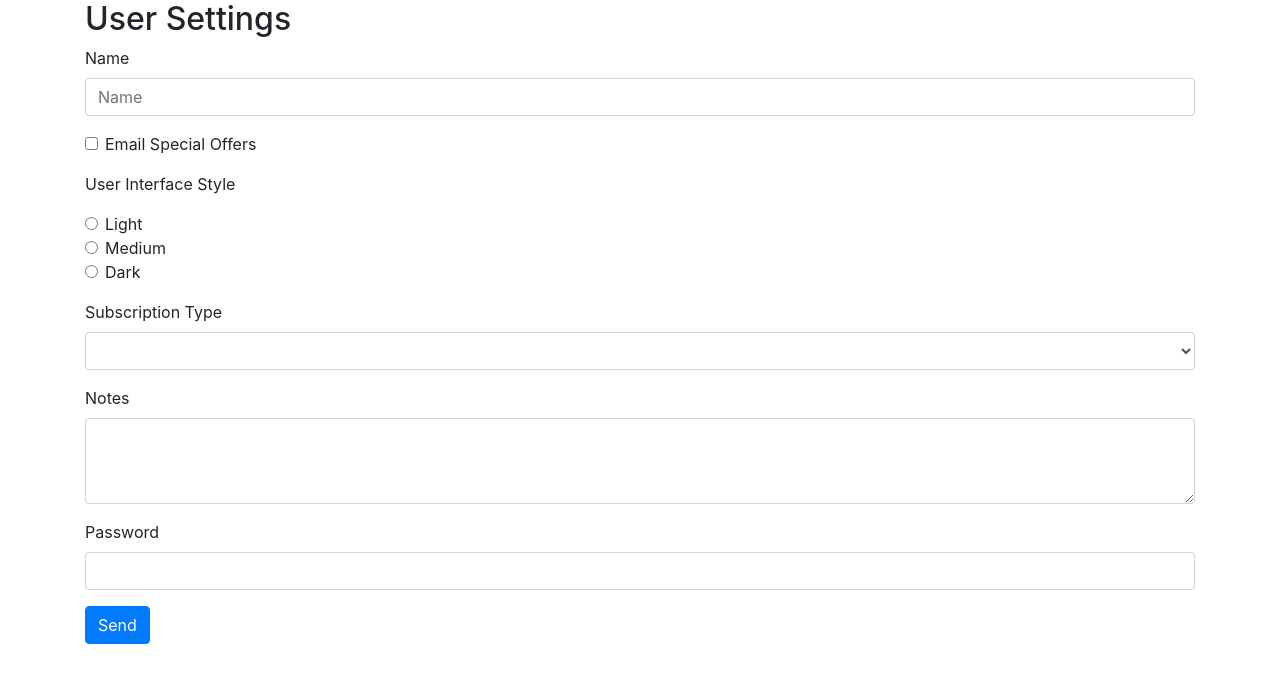
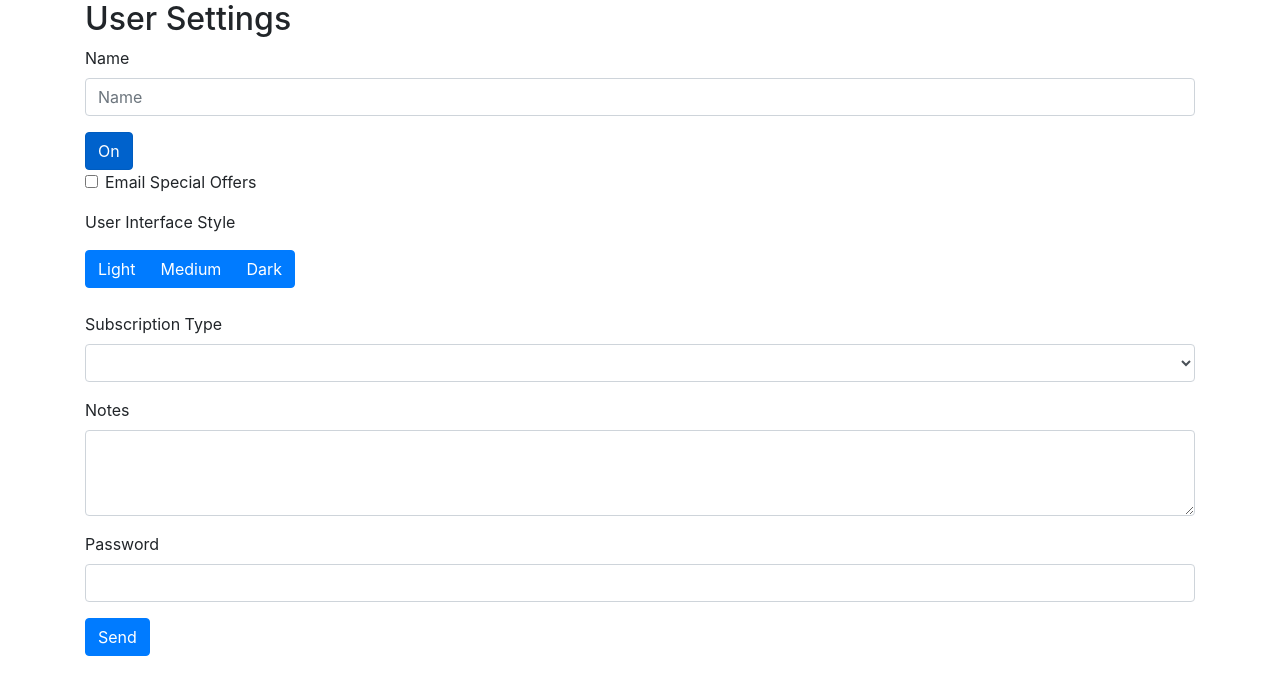
Before and after one commit to mbournehalley/angular-forms, an Angular app: page / in a window 1280 px wide. Shown: the top 694 px of the page. Built offline with nearby package versions, Linux system fonts and the light colour scheme.

Commit message:
feat: added third party ngx-bootstrap

```diff
--- a/angular.json
+++ b/angular.json
@@ -18,8 +18,12 @@
             "main": "src/main.ts",
             "polyfills": "src/polyfills.ts",
             "tsConfig": "src/tsconfig.app.json",
-            "assets": ["src/favicon.ico", "src/assets"],
+            "assets": [
+              "src/favicon.ico",
+              "src/assets"
+            ],
             "styles": [
+              "./node_modules/bootstrap/dist/css/bootstrap.min.css",
               "src/styles.css",
               "node_modules/bootstrap/dist/css/bootstrap.min.css"
             ],
@@ -77,16 +81,27 @@
             "polyfills": "src/polyfills.ts",
             "tsConfig": "src/tsconfig.spec.json",
             "karmaConfig": "src/karma.conf.js",
-            "styles": ["src/styles.css"],
+            "styles": [
+              "./node_modules/bootstrap/dist/css/bootstrap.min.css",
+              "src/styles.css"
+            ],
             "scripts": [],
-            "assets": ["src/favicon.ico", "src/assets"]
+            "assets": [
+              "src/favicon.ico",
+              "src/assets"
+            ]
           }
         },
         "lint": {
           "builder": "@angular-devkit/build-angular:tslint",
           "options": {
-            "tsConfig": ["src/tsconfig.app.json", "src/tsconfig.spec.json"],
-            "exclude": ["**/node_modules/**"]
+            "tsConfig": [
+              "src/tsconfig.app.json",
+              "src/tsconfig.spec.json"
+            ],
+            "exclude": [
+              "**/node_modules/**"
+            ]
           }
         }
       }
@@ -112,7 +127,9 @@
           "builder": "@angular-devkit/build-angular:tslint",
           "options": {
             "tsConfig": "e2e/tsconfig.e2e.json",
-            "exclude": ["**/node_modules/**"]
+            "exclude": [
+              "**/node_modules/**"
+            ]
           }
         }
       }
--- a/package.json
+++ b/package.json
@@ -21,6 +21,7 @@
     "@angular/router": "~7.2.0",
     "bootstrap": "^4.3.1",
     "core-js": "^2.5.4",
+    "ngx-bootstrap": "^5.1.0",
     "rxjs": "~6.3.3",
     "tslib": "^1.9.0",
     "zone.js": "~0.8.26"
--- a/src/app/app.module.ts
+++ b/src/app/app.module.ts
@@ -6,10 +6,11 @@ import { AppComponent } from "./app.component";
 import { FormsModule } from "@angular/forms";
 import { HttpClientModule } from "@angular/common/http";
 import { UserSettingsFormComponent } from "./user-settings-form/user-settings-form.component";
+import { ButtonsModule } from 'ngx-bootstrap/buttons';
 
 @NgModule({
   declarations: [AppComponent, UserSettingsFormComponent],
-  imports: [BrowserModule, AppRoutingModule, FormsModule, HttpClientModule],
+  imports: [BrowserModule, AppRoutingModule, FormsModule, HttpClientModule, ButtonsModule.forRoot()],
   providers: [],
   bootstrap: [AppComponent]
 })
--- a/src/app/user-settings-form/user-settings-form.component.html
+++ b/src/app/user-settings-form/user-settings-form.component.html
@@ -21,6 +21,17 @@
         Enter a name
       </div>
     </div>
+    <button
+      type="button"
+      class="btn btn-primary"
+      [(ngModel)]="singleModel"
+      btnCheckbox
+      btnCheckboxTrue="On"
+      btnCheckboxFalse="Off"
+      name="singleModel"
+    >
+      {{ singleModel }}
+    </button>
     <div class="form-check form-group">
       <input
         class="form-check-input"
@@ -35,36 +46,37 @@
     </div>
     <p>User Interface Style</p>
     <div class="form-group">
-      <div class="form-check">
-        <input
-          type="radio"
-          class="form-check-input"
+      <div class="btn-group">
+        <label
+          class="btn btn-primary"
           id="lightInterface"
           name="interfaceStyle"
-          value="light"
-          checked
+          btnRadio="Light"
+          tabindex="0"
+          role="button"
           [(ngModel)]="userSettings.interfaceStyle"
-        /><label for="lightInterface" class="form-check-label">Light</label>
-      </div>
-      <div class="form-check">
-        <input
-          type="radio"
-          class="form-check-input"
+        >
+          Light
+        </label>
+        <label
+          btnRadio="Medium"
+          class="btn btn-primary"
           id="MediumInterface"
           name="interfaceStyle"
           value="medium"
           [(ngModel)]="userSettings.interfaceStyle"
-        /><label for="MediumInterface" class="form-check-label">Medium</label>
-      </div>
-      <div class="form-check">
-        <input
-          type="radio"
-          class="form-check-input"
+        >
+          Medium
+        </label>
+        <label
+          btnRadio="Dark"
+          class="btn btn-primary"
           id="DarkInterface"
           name="interfaceStyle"
-          value="dark"
           [(ngModel)]="userSettings.interfaceStyle"
-        /><label for="DarkInterface" class="form-check-label">Dark</label>
+        >
+          Dark
+        </label>
       </div>
     </div>
     <div class="form-group">
--- a/src/app/user-settings-form/user-settings-form.component.ts
+++ b/src/app/user-settings-form/user-settings-form.component.ts
@@ -20,6 +20,7 @@ export class UserSettingsFormComponent implements OnInit {
   userSettings: UserSettings = { ...this.orignalUserSettings };
   postError = false;
   postErrorMessage = "";
+  singleModel = "On";
   subscriptionTypes: Observable<string[]>;
 
   constructor(private dataService: DataService) {}
```
Also changed, not shown: 1 other file (tests, documents, lock files or other folders).
